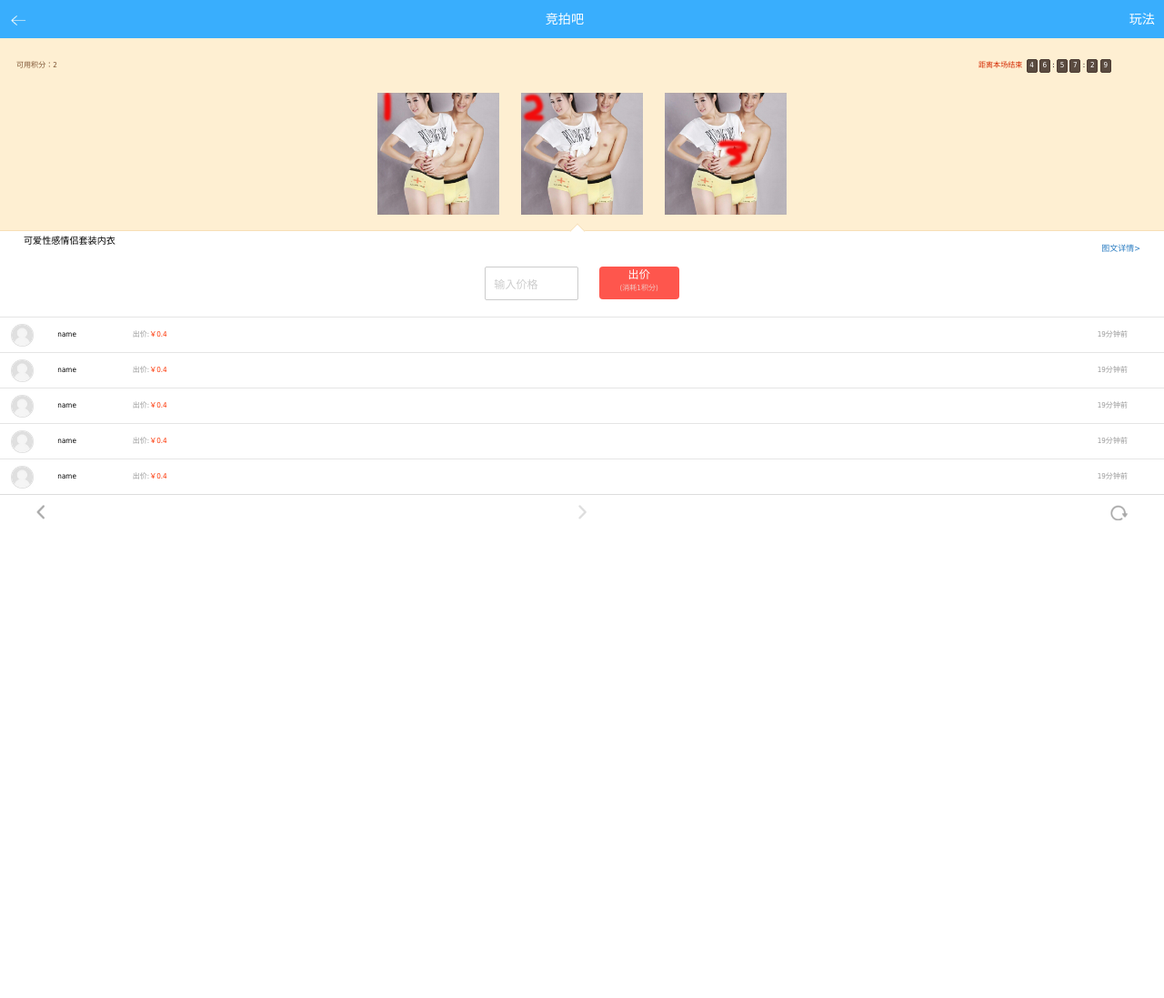
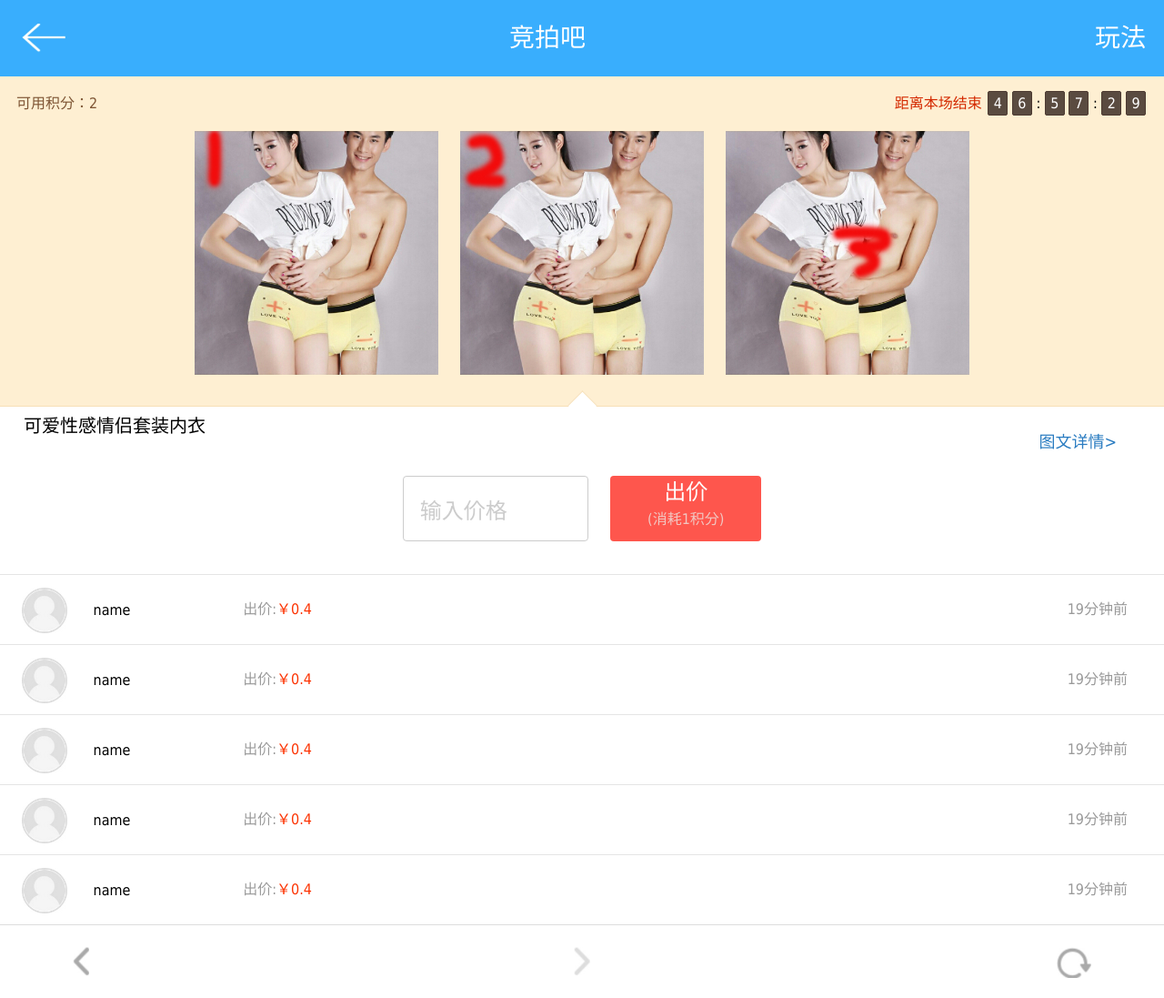
Before and after one commit to jsiwa/jsiwa.github.io, a Jekyll site: the page demo/fanhuan/index.html, which Jekyll copies as it is, in a window 1280 px wide. Shown: the whole page at 91% size. Built offline with Jekyll 4.4.1, drawn with Linux system fonts in a browser that asks for light colours; before the commit the page ends 900 px from its top, so only the background shows below that.

Commit message:
fanhuan v1.2

```diff
--- a/demo/fanhuan/css/index.css
+++ b/demo/fanhuan/css/index.css
@@ -325,7 +325,7 @@ html { overflow-y: scroll; }
 
 /* switch END  */
 
-@media screen and (max-width: 1640px) {
+@media screen and (max-width: 640px) {
     html {
       	font-size: 31.5%;
     }
@@ -413,10 +413,14 @@ html { overflow-y: scroll; }
     }
     .switch-con .pro-info a {
     	right: 26px;
-    	top: 15px;
+    	top: 13px;
     	font-size: 9px;
     }
     .pro-price-wrap {
     	margin-top: 23px;
     }
+    .switch-info {
+    	height: 30px;
+    	line-height: 30px;
+    }
 }
```
Also changed, not shown: demo/fanhuan/index.html (+7 -1 lines).
